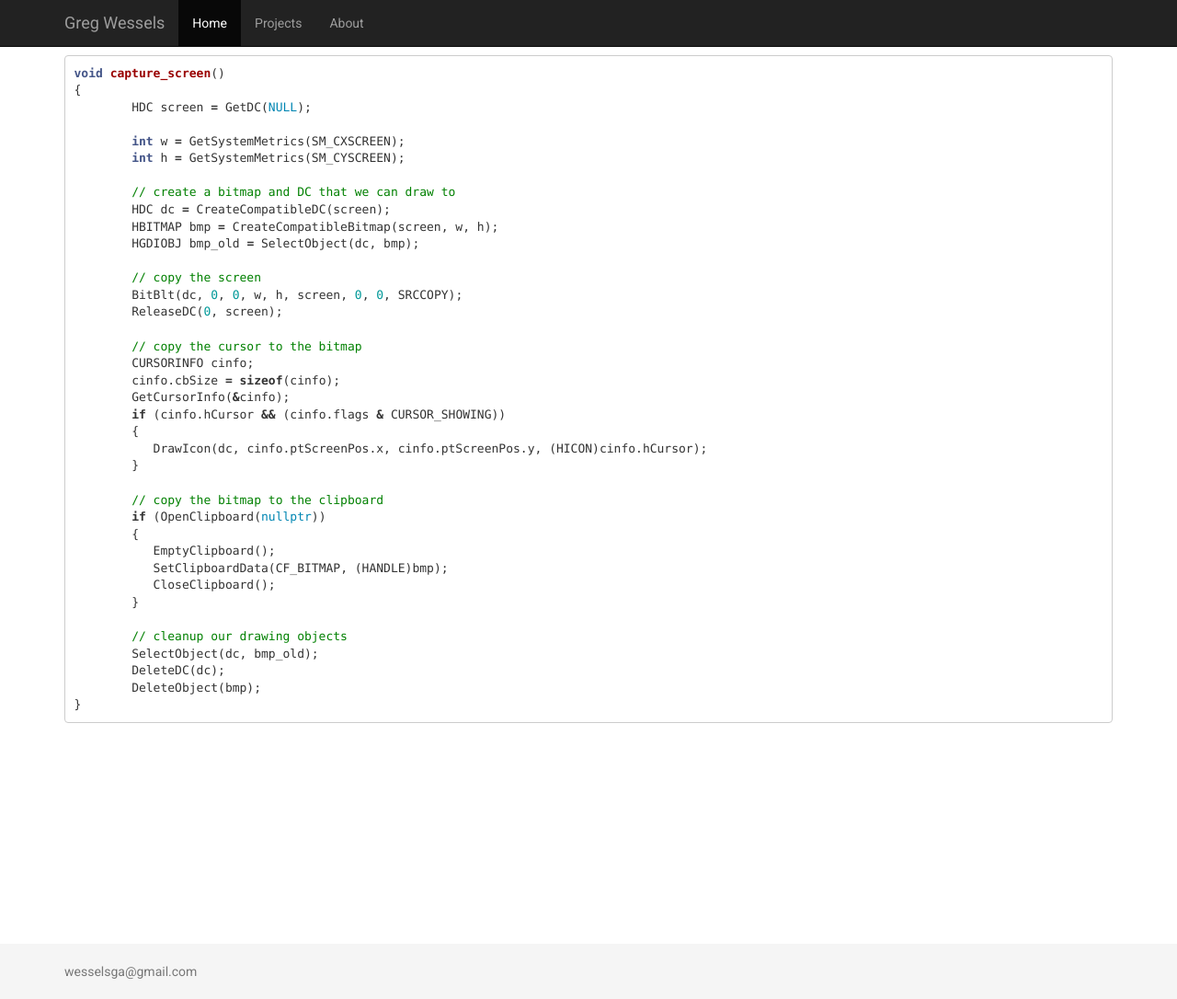
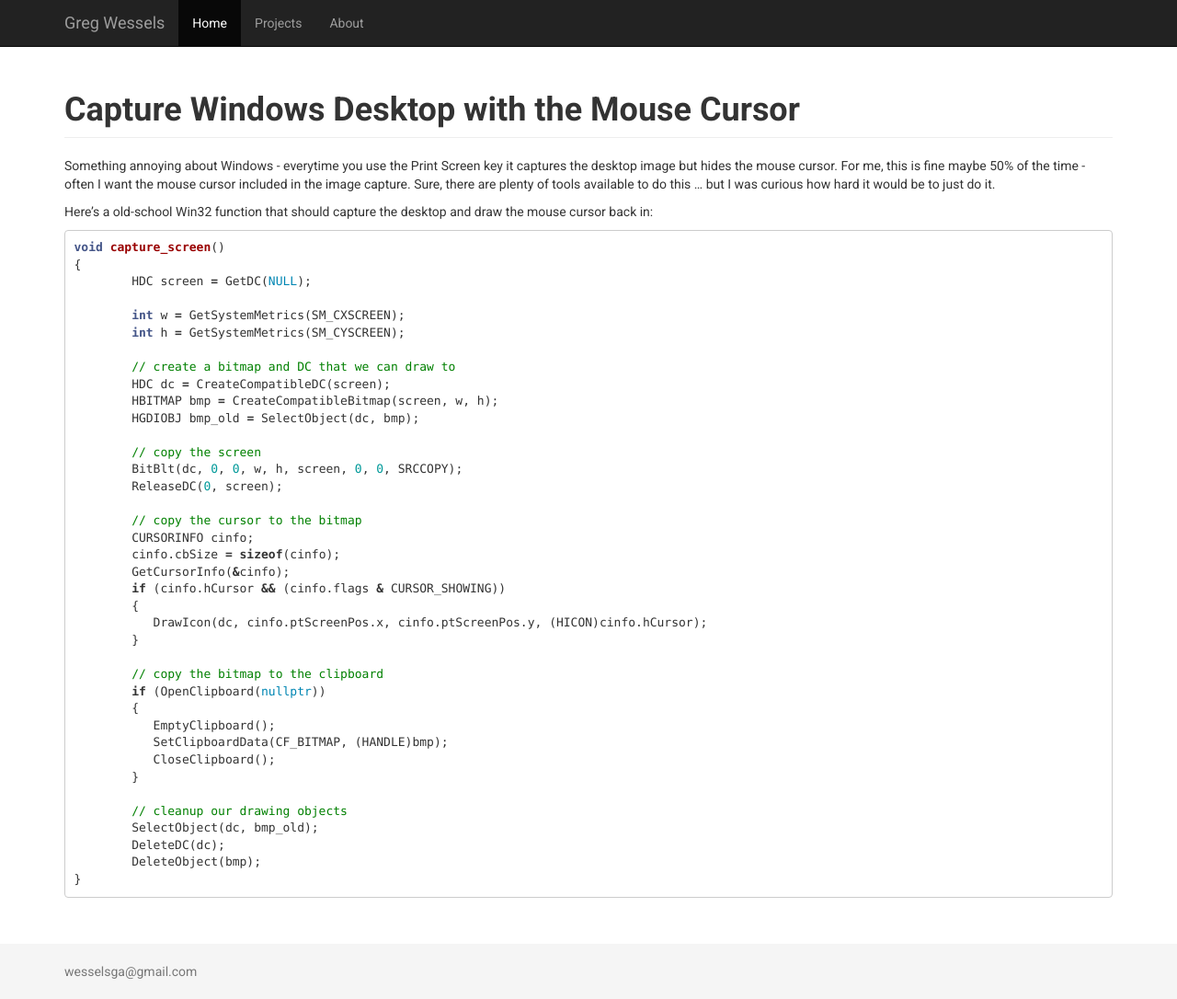
Before and after one commit to wesselsga/wesselsga.github.io, a Jekyll site: the page built from _posts/2017-10-20-capturemouse.md, in a window 1280 px wide and 1086 px high. Shown: the whole window at 92% size. Built offline with Jekyll 4.4.1, drawn with Linux system fonts in a browser that asks for light colours; our own code applies the rules of GitHub Pages for plain Markdown files.

Commit message:
Update 2017-10-20-capturemouse.md

````diff
--- a/_posts/2017-10-20-capturemouse.md
+++ b/_posts/2017-10-20-capturemouse.md
@@ -1,6 +1,14 @@
+---
+layout: default
+title: Capture Windows Desktop with the Mouse Cursor
+category: Dev
+---
 
+# Capture Windows Desktop with the Mouse Cursor #
 
+Something annoying about Windows - everytime you use the Print Screen key it captures the desktop image but hides the mouse cursor.  For me, this is fine maybe 50% of the time - often I want the mouse cursor included in the image capture.  Sure, there are plenty of tools available to do this ... but I was curious how hard it would be to just do it.
 
+Here's a old-school Win32 function that should capture the desktop and draw the mouse cursor back in:
 
 ```cpp
 void capture_screen()
````
